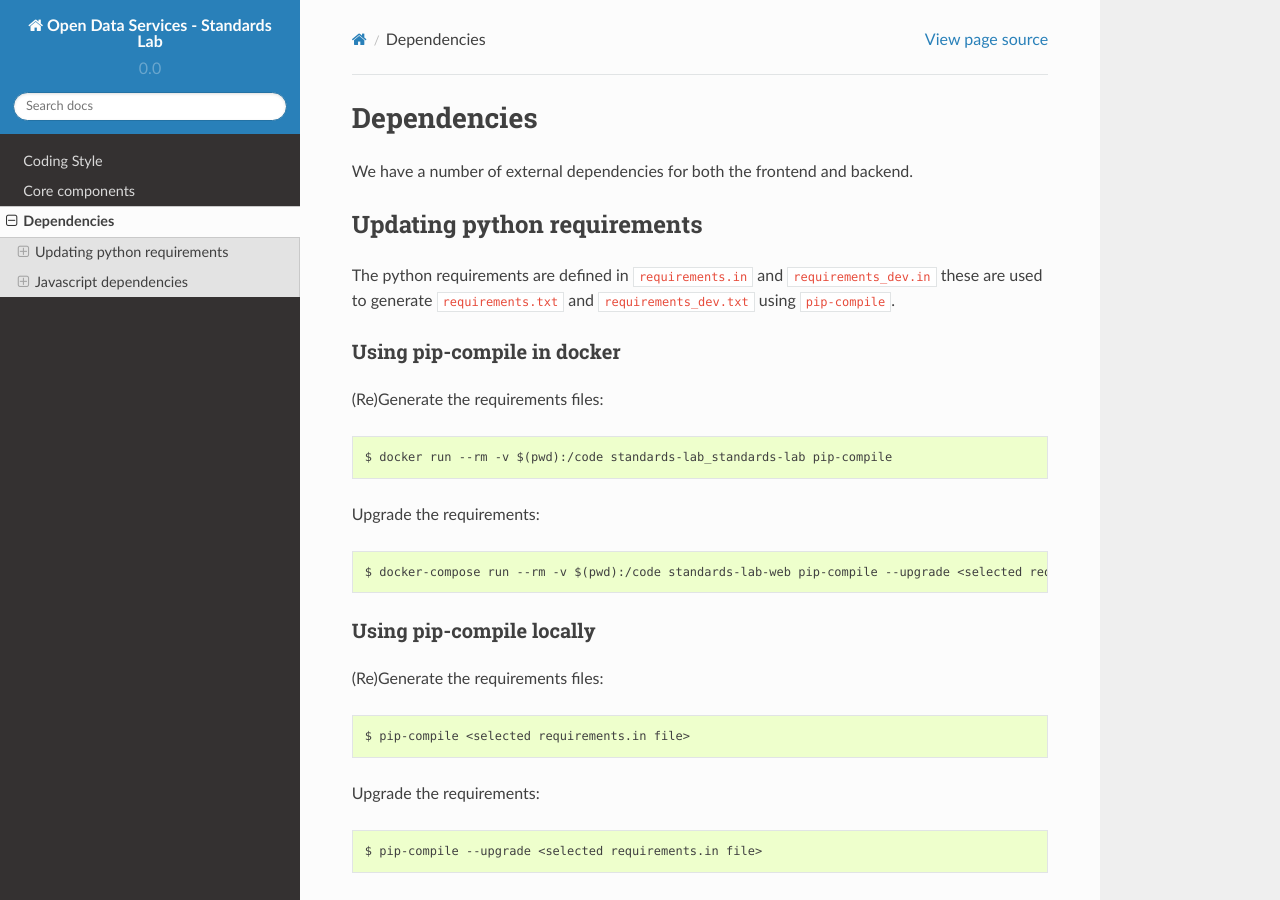
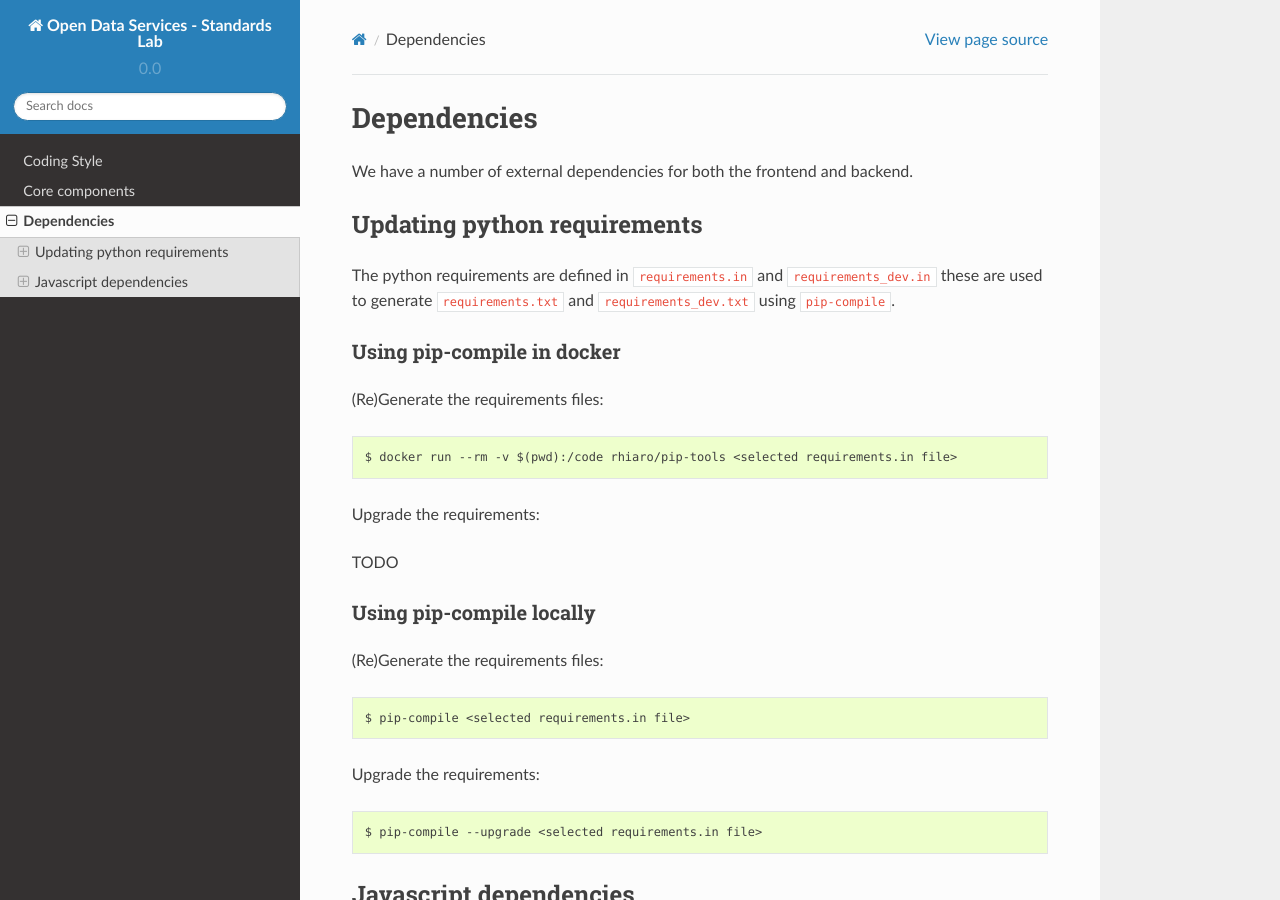
Before and after one commit to OpenDataServices/standards-lab, a Sphinx documentation site: the page built from docs/developer/dependencies.md, in a window 1280 px wide and 900 px high. Built offline with Sphinx 7.4.7 and the Read the Docs theme 2.0.0, drawn with Linux system fonts in a browser that asks for light colours; pages that are not in the unit, such as notebooks, are missing from menus.

Commit message:
docs: dependencies docs update

````diff
--- a/docs/developer/dependencies.md
+++ b/docs/developer/dependencies.md
@@ -12,14 +12,12 @@ The python requirements are defined in `requirements.in` and `requirements_dev.i
 (Re)Generate the requirements files:
 
 ```
-$ docker run --rm -v $(pwd):/code standards-lab_standards-lab pip-compile
+$ docker run --rm -v $(pwd):/code rhiaro/pip-tools <selected requirements.in file>
 ```
 
 Upgrade the requirements:
 
-```
-$ docker-compose run --rm -v $(pwd):/code standards-lab-web pip-compile --upgrade <selected requirements.in file>
-```
+TODO
 
 
 ### Using pip-compile locally
````
